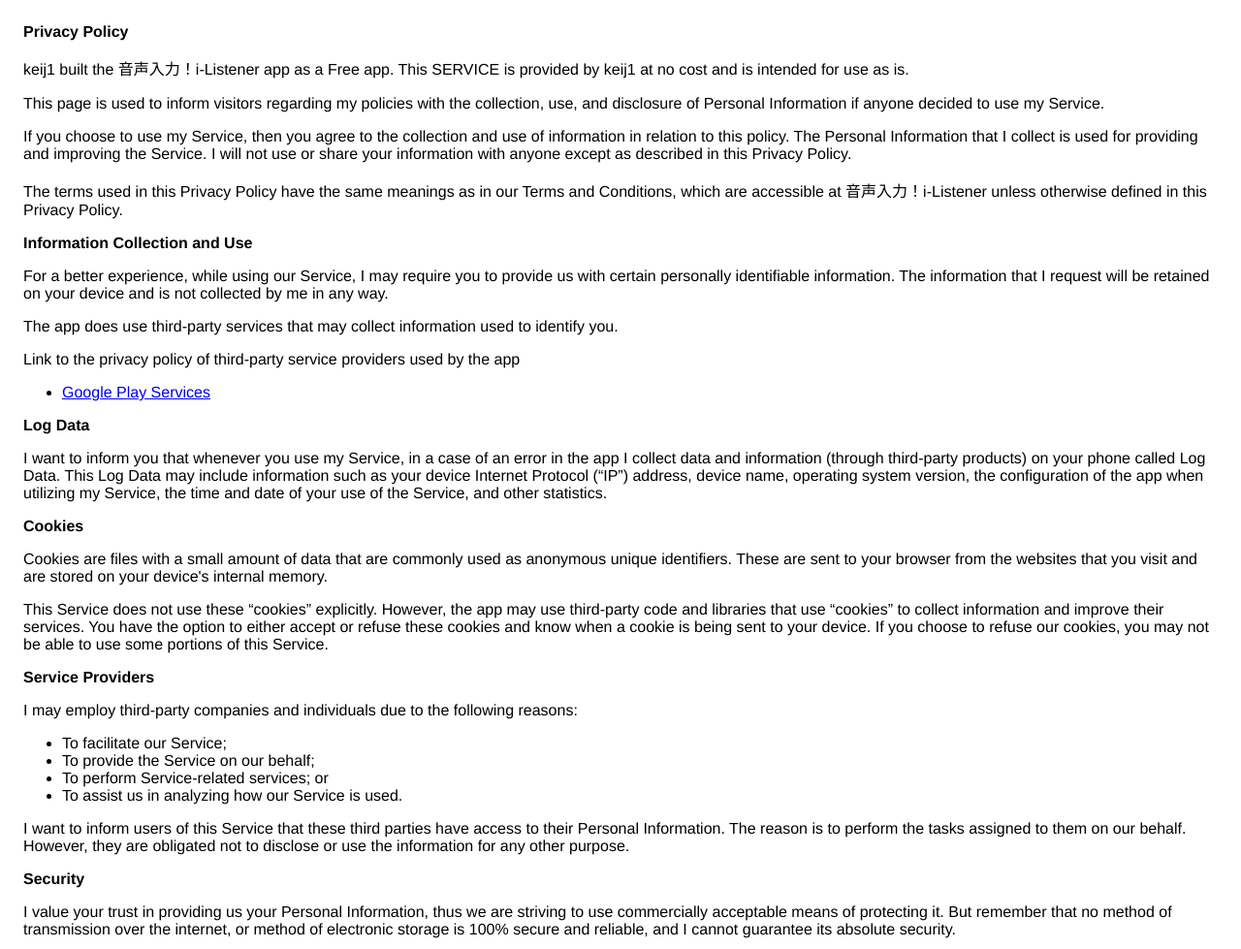
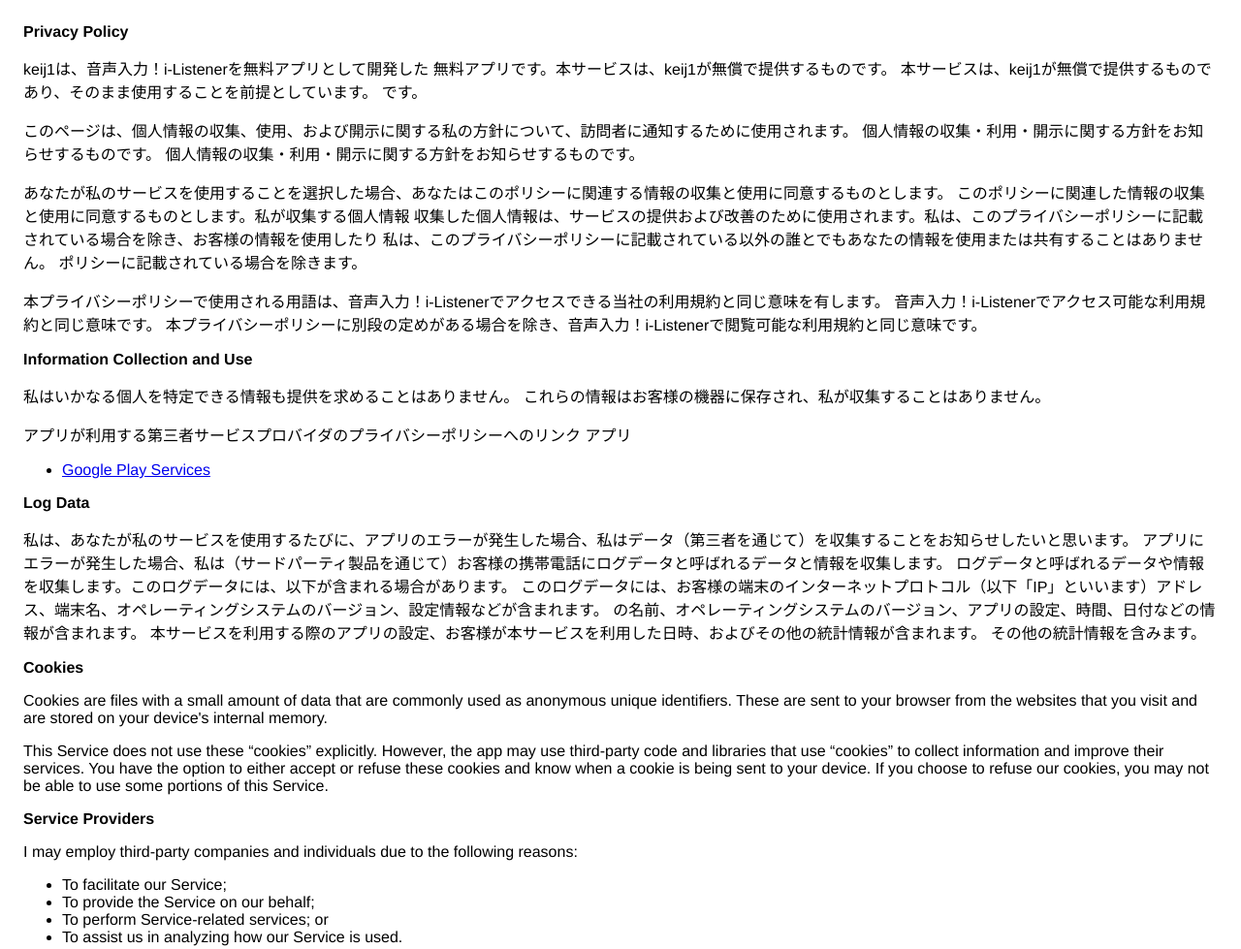
Before and after one commit to Keiji-morita/i-Listener_privacypolicy, a plain HTML site: page index.html in a window 1280 px wide. Shown: the top 979 px of the page at 97% size. Drawn offline with Linux system fonts and the light colour scheme.

Commit message:
日本語化

```diff
--- a/index.html
+++ b/index.html
@@ -1,109 +1,162 @@
 <!DOCTYPE html>
 <html>
   <head>
-      <meta charset='utf-8'>
-      <meta name='viewport' content='width=device-width'>
+    <meta charset="utf-8" />
+    <meta name="viewport" content="width=device-width" />
     <title>Privacy Policy</title>
-      <style> body { font-family: 'Helvetica Neue', Helvetica, Arial, sans-serif; padding:1em; } </style>
+    <style>
+      body {
+        font-family: "Helvetica Neue", Helvetica, Arial, sans-serif;
+        padding: 1em;
+      }
+    </style>
   </head>
   <body>
-    <strong>Privacy Policy</strong> <p>
-                  keij1 built the 音声入力！i-Listener app as
-                  a Free app. This SERVICE is provided by
-                  keij1 at no cost and is intended for use as
-                  is.
-                </p> <p>
-                  This page is used to inform visitors regarding my
-                  policies with the collection, use, and disclosure of Personal
-                  Information if anyone decided to use my Service.
-                </p> <p>
-                  If you choose to use my Service, then you agree to
-                  the collection and use of information in relation to this
-                  policy. The Personal Information that I collect is
-                  used for providing and improving the Service. I will not use or share your information with
-                  anyone except as described in this Privacy Policy.
-                </p> <p>
-                  The terms used in this Privacy Policy have the same meanings
-                  as in our Terms and Conditions, which are accessible at
-                  音声入力！i-Listener unless otherwise defined in this Privacy Policy.
-                </p> <p><strong>Information Collection and Use</strong></p> <p>
-                  For a better experience, while using our Service, I
-                  may require you to provide us with certain personally
-                  identifiable information. The information that
-                  I request will be retained on your device and is not collected by me in any way.
-                </p> <div><p>
-                    The app does use third-party services that may collect
-                    information used to identify you.
-                  </p> <p>
-                    Link to the privacy policy of third-party service providers used
-                    by the app
-                  </p> <ul><li><a href="https://www.google.com/policies/privacy/" target="_blank" rel="noopener noreferrer">Google Play Services</a></li><!----><!----><!----><!----><!----><!----><!----><!----><!----><!----><!----><!----><!----><!----><!----><!----><!----><!----><!----><!----><!----><!----><!----><!----><!----><!----><!----></ul></div> <p><strong>Log Data</strong></p> <p>
-                  I want to inform you that whenever you
-                  use my Service, in a case of an error in the app
-                  I collect data and information (through third-party
-                  products) on your phone called Log Data. This Log Data may
-                  include information such as your device Internet Protocol
-                  (“IP”) address, device name, operating system version, the
-                  configuration of the app when utilizing my Service,
-                  the time and date of your use of the Service, and other
-                  statistics.
-                </p> <p><strong>Cookies</strong></p> <p>
-                  Cookies are files with a small amount of data that are
-                  commonly used as anonymous unique identifiers. These are sent
-                  to your browser from the websites that you visit and are
-                  stored on your device's internal memory.
-                </p> <p>
-                  This Service does not use these “cookies” explicitly. However,
-                  the app may use third-party code and libraries that use
-                  “cookies” to collect information and improve their services.
-                  You have the option to either accept or refuse these cookies
-                  and know when a cookie is being sent to your device. If you
-                  choose to refuse our cookies, you may not be able to use some
-                  portions of this Service.
-                </p> <p><strong>Service Providers</strong></p> <p>
-                  I may employ third-party companies and
-                  individuals due to the following reasons:
-                </p> <ul><li>To facilitate our Service;</li> <li>To provide the Service on our behalf;</li> <li>To perform Service-related services; or</li> <li>To assist us in analyzing how our Service is used.</li></ul> <p>
-                  I want to inform users of this Service
-                  that these third parties have access to their Personal
-                  Information. The reason is to perform the tasks assigned to
-                  them on our behalf. However, they are obligated not to
+    <strong>Privacy Policy</strong>
+    <p>
+      keij1は、音声入力！i-Listenerを無料アプリとして開発した
+      無料アプリです。本サービスは、keij1が無償で提供するものです。
+      本サービスは、keij1が無償で提供するものであり、そのまま使用することを前提としています。
+      です。
+    </p>
+    <p>
+      このページは、個人情報の収集、使用、および開示に関する私の方針について、訪問者に通知するために使用されます。
+      個人情報の収集・利用・開示に関する方針をお知らせするものです。
+      個人情報の収集・利用・開示に関する方針をお知らせするものです。
+    </p>
+    <p>
+      あなたが私のサービスを使用することを選択した場合、あなたはこのポリシーに関連する情報の収集と使用に同意するものとします。
+      このポリシーに関連した情報の収集と使用に同意するものとします。私が収集する個人情報
+      収集した個人情報は、サービスの提供および改善のために使用されます。私は、このプライバシーポリシーに記載されている場合を除き、お客様の情報を使用したり
+      私は、このプライバシーポリシーに記載されている以外の誰とでもあなたの情報を使用または共有することはありません。
+      ポリシーに記載されている場合を除きます。
+    </p>
+    <p>
+      本プライバシーポリシーで使用される用語は、音声入力！i-Listenerでアクセスできる当社の利用規約と同じ意味を有します。
+      音声入力！i-Listenerでアクセス可能な利用規約と同じ意味です。
+      本プライバシーポリシーに別段の定めがある場合を除き、音声入力！i-Listenerで閲覧可能な利用規約と同じ意味です。
+    </p>
+    <p><strong>Information Collection and Use</strong></p>
+    <p>
+      私はいかなる個人を特定できる情報も提供を求めることはありません。
+      これらの情報はお客様の機器に保存され、私が収集することはありません。
+
+    </p>
+    <div>
+      <p>
+        アプリが利用する第三者サービスプロバイダのプライバシーポリシーへのリンク
+        アプリ
+      </p>
+      <ul>
+        <li>
+          <a
+            href="https://www.google.com/policies/privacy/"
+            target="_blank"
+            rel="noopener noreferrer"
+            >Google Play Services</a
+          >
+        </li>
+        <!----><!----><!----><!----><!----><!----><!----><!----><!----><!----><!----><!----><!----><!----><!----><!----><!----><!----><!----><!----><!----><!----><!----><!----><!----><!----><!---->
+      </ul>
+    </div>
+    <p><strong>Log Data</strong></p>
+    <p>
+      私は、あなたが私のサービスを使用するたびに、アプリのエラーが発生した場合、私はデータ（第三者を通じて）を収集することをお知らせしたいと思います。
+      アプリにエラーが発生した場合、私は（サードパーティ製品を通じて）お客様の携帯電話にログデータと呼ばれるデータと情報を収集します。
+      ログデータと呼ばれるデータや情報を収集します。このログデータには、以下が含まれる場合があります。
+      このログデータには、お客様の端末のインターネットプロトコル（以下「IP」といいます）アドレス、端末名、オペレーティングシステムのバージョン、設定情報などが含まれます。
+      の名前、オペレーティングシステムのバージョン、アプリの設定、時間、日付などの情報が含まれます。
+      本サービスを利用する際のアプリの設定、お客様が本サービスを利用した日時、およびその他の統計情報が含まれます。
+      その他の統計情報を含みます。
+
+    </p>
+    <p><strong>Cookies</strong></p>
+    <p>
+      Cookies are files with a small amount of data that are commonly used as
+      anonymous unique identifiers. These are sent to your browser from the
+      websites that you visit and are stored on your device's internal memory.
+    </p>
+    <p>
+      This Service does not use these “cookies” explicitly. However, the app may
+      use third-party code and libraries that use “cookies” to collect
+      information and improve their services. You have the option to either
+      accept or refuse these cookies and know when a cookie is being sent to
+      your device. If you choose to refuse our cookies, you may not be able to
+      use some portions of this Service.
+    </p>
+    <p><strong>Service Providers</strong></p>
+    <p>
+      I may employ third-party companies and individuals due to the following
+      reasons:
+    </p>
+    <ul>
+      <li>To facilitate our Service;</li>
+      <li>To provide the Service on our behalf;</li>
+      <li>To perform Service-related services; or</li>
+      <li>To assist us in analyzing how our Service is used.</li>
+    </ul>
+    <p>
+      I want to inform users of this Service that these third parties have
+      access to their Personal Information. The reason is to perform the tasks
+      assigned to them on our behalf. However, they are obligated not to
       disclose or use the information for any other purpose.
-                </p> <p><strong>Security</strong></p> <p>
-                  I value your trust in providing us your
-                  Personal Information, thus we are striving to use commercially
-                  acceptable means of protecting it. But remember that no method
-                  of transmission over the internet, or method of electronic
-                  storage is 100% secure and reliable, and I cannot
-                  guarantee its absolute security.
-                </p> <p><strong>Links to Other Sites</strong></p> <p>
-                  This Service may contain links to other sites. If you click on
-                  a third-party link, you will be directed to that site. Note
-                  that these external sites are not operated by me.
-                  Therefore, I strongly advise you to review the
-                  Privacy Policy of these websites. I have
-                  no control over and assume no responsibility for the content,
-                  privacy policies, or practices of any third-party sites or
-                  services.
-                </p> <p><strong>Children’s Privacy</strong></p> <div><p>
-                    These Services do not address anyone under the age of 13.
-                    I do not knowingly collect personally
-                    identifiable information from children under 13 years of age. In the case
-                    I discover that a child under 13 has provided
-                    me with personal information, I immediately
-                    delete this from our servers. If you are a parent or guardian
-                    and you are aware that your child has provided us with
-                    personal information, please contact me so that
-                    I will be able to do the necessary actions.
-                  </p></div> <!----> <p><strong>Changes to This Privacy Policy</strong></p> <p>
-                  I may update our Privacy Policy from
-                  time to time. Thus, you are advised to review this page
-                  periodically for any changes. I will
-                  notify you of any changes by posting the new Privacy Policy on
-                  this page.
-                </p> <p>This policy is effective as of 2022-09-12</p> <p><strong>Contact Us</strong></p> <p>
-                  If you have any questions or suggestions about my
-                  Privacy Policy, do not hesitate to contact me at gongshisentian8@gmail.com.
-                </p> <p>This privacy policy page was created at <a href="https://privacypolicytemplate.net" target="_blank" rel="noopener noreferrer">privacypolicytemplate.net </a>and modified/generated by <a href="https://app-privacy-policy-generator.nisrulz.com/" target="_blank" rel="noopener noreferrer">App Privacy Policy Generator</a></p>
+    </p>
+    <p><strong>Security</strong></p>
+    <p>
+      I value your trust in providing us your Personal Information, thus we are
+      striving to use commercially acceptable means of protecting it. But
+      remember that no method of transmission over the internet, or method of
+      electronic storage is 100% secure and reliable, and I cannot guarantee its
+      absolute security.
+    </p>
+    <p><strong>Links to Other Sites</strong></p>
+    <p>
+      This Service may contain links to other sites. If you click on a
+      third-party link, you will be directed to that site. Note that these
+      external sites are not operated by me. Therefore, I strongly advise you to
+      review the Privacy Policy of these websites. I have no control over and
+      assume no responsibility for the content, privacy policies, or practices
+      of any third-party sites or services.
+    </p>
+    <p><strong>Children’s Privacy</strong></p>
+    <div>
+      <p>
+        These Services do not address anyone under the age of 13. I do not
+        knowingly collect personally identifiable information from children
+        under 13 years of age. In the case I discover that a child under 13 has
+        provided me with personal information, I immediately delete this from
+        our servers. If you are a parent or guardian and you are aware that your
+        child has provided us with personal information, please contact me so
+        that I will be able to do the necessary actions.
+      </p>
+    </div>
+    <!---->
+    <p><strong>Changes to This Privacy Policy</strong></p>
+    <p>
+      I may update our Privacy Policy from time to time. Thus, you are advised
+      to review this page periodically for any changes. I will notify you of any
+      changes by posting the new Privacy Policy on this page.
+    </p>
+    <p>This policy is effective as of 2022-09-12</p>
+    <p><strong>Contact Us</strong></p>
+    <p>
+      If you have any questions or suggestions about my Privacy Policy, do not
+      hesitate to contact me at gongshisentian8@gmail.com.
+    </p>
+    <p>
+      This privacy policy page was created at
+      <a
+        href="https://privacypolicytemplate.net"
+        target="_blank"
+        rel="noopener noreferrer"
+        >privacypolicytemplate.net </a
+      >and modified/generated by
+      <a
+        href="https://app-privacy-policy-generator.nisrulz.com/"
+        target="_blank"
+        rel="noopener noreferrer"
+        >App Privacy Policy Generator</a
+      >
+    </p>
   </body>
 </html>
```
Lines whose indentation alone changed are shown as unchanged.
